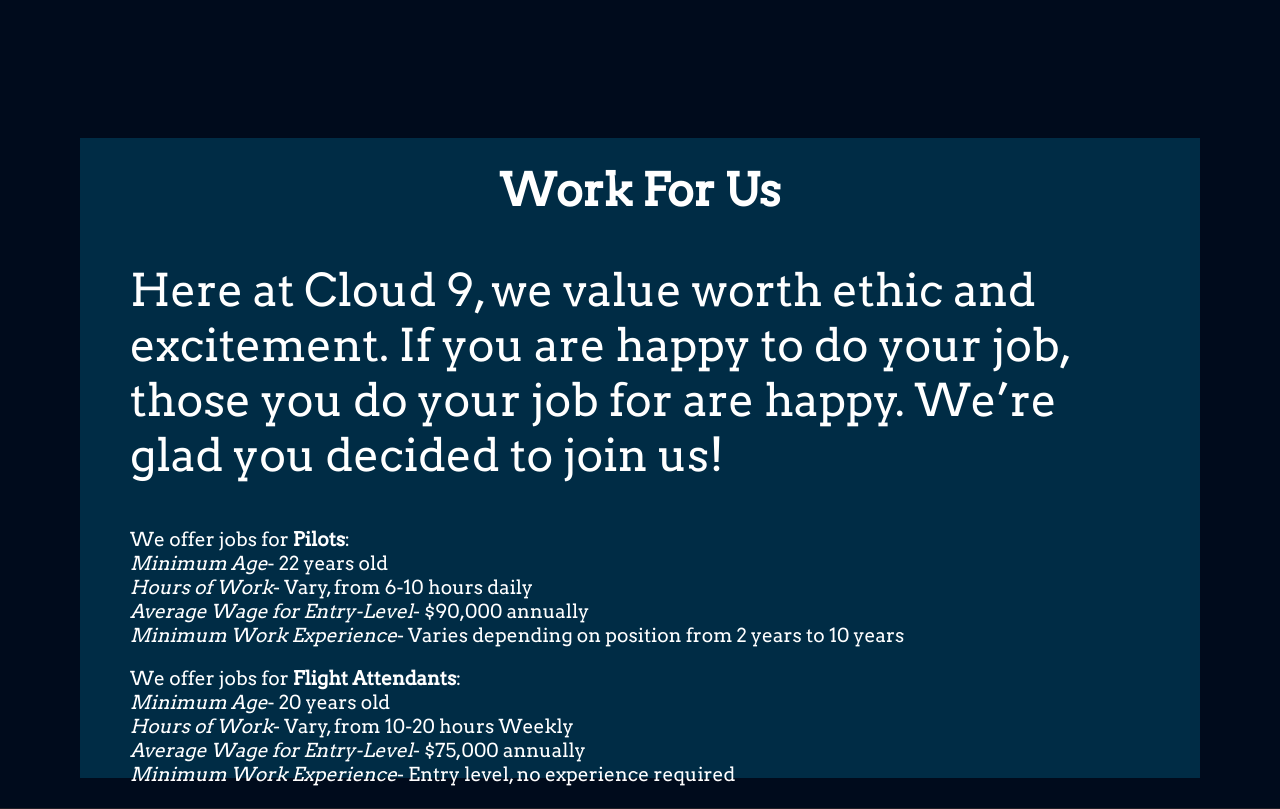
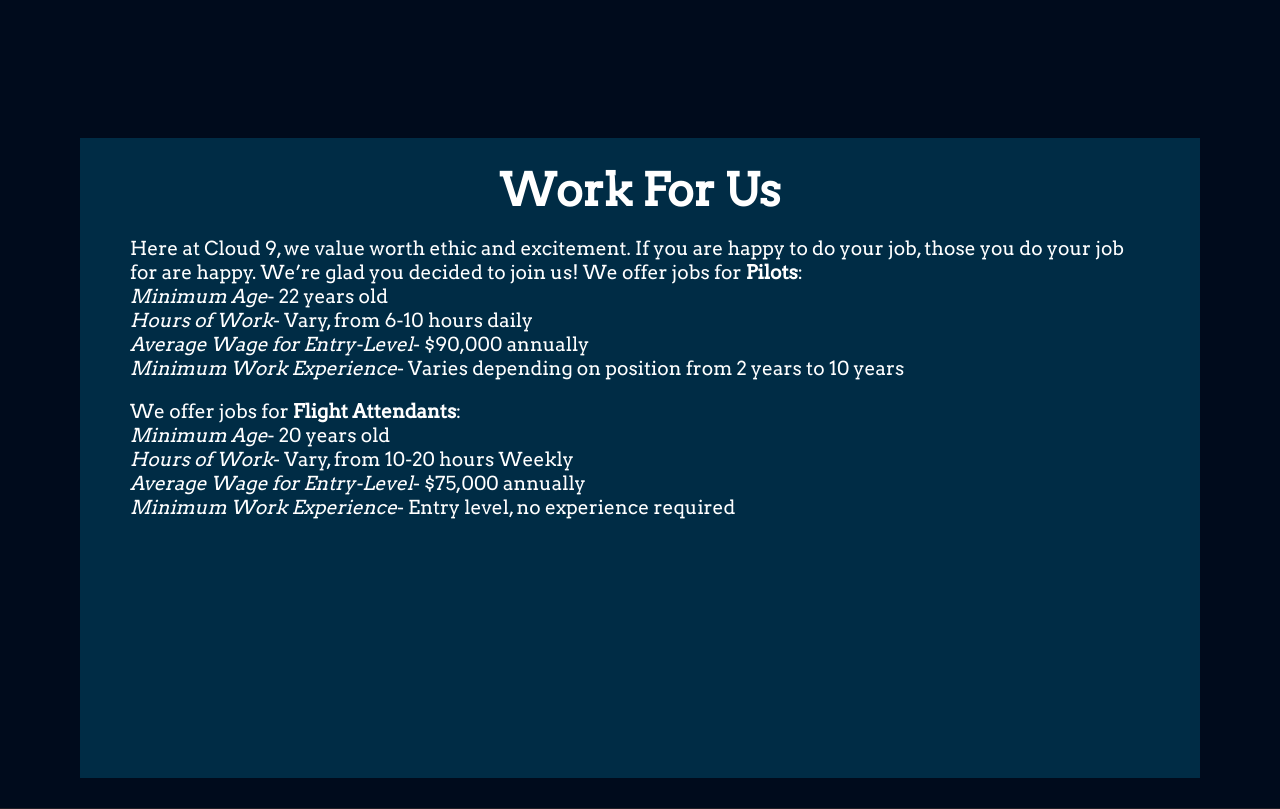
Before and after one commit to TheGuy566/fbla-cloud-nine, a Flask app: page /work in a window 1280 px wide. Shown: the part 899-1708 px from the top of the page. Run offline with Flask 2, Linux system fonts and the light colour scheme.

Commit message:
Update work.html

```diff
--- a/cloud_nine/templates/work.html
+++ b/cloud_nine/templates/work.html
@@ -7,8 +7,8 @@
 <section style="background-color: #002C45; height: 80vh; margin-top: 150px;">
     <div style="margin: 25px 50px;">
         <h1 class="title" style="font-size: 45px; margin-bottom: 10px; margin-top: 10px; text-align: center;">Work For Us</h1>
-        <p style="font-size: 45px;">
-            Here at Cloud 9, we value worth ethic and excitement. If you are happy to do your job, those you do your job for are happy. We’re glad you decided to join us!<p>
+        <p style="font-size: 27.5x;">
+            Here at Cloud 9, we value worth ethic and excitement. If you are happy to do your job, those you do your job for are happy. We’re glad you decided to join us!
             We offer jobs for <strong>Pilots</strong>:<br>
             <i>Minimum Age</i>- 22 years old<br>
             <i>Hours of Work</i>- Vary, from 6-10 hours daily<br>
```
